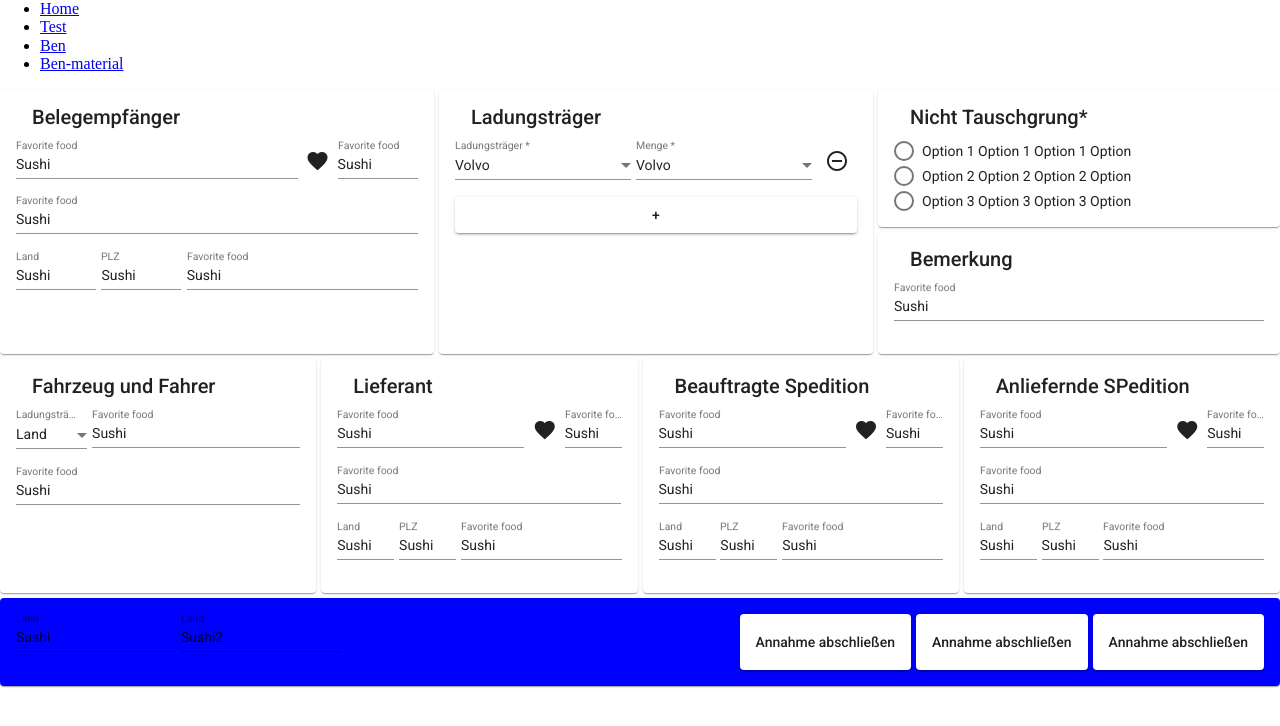
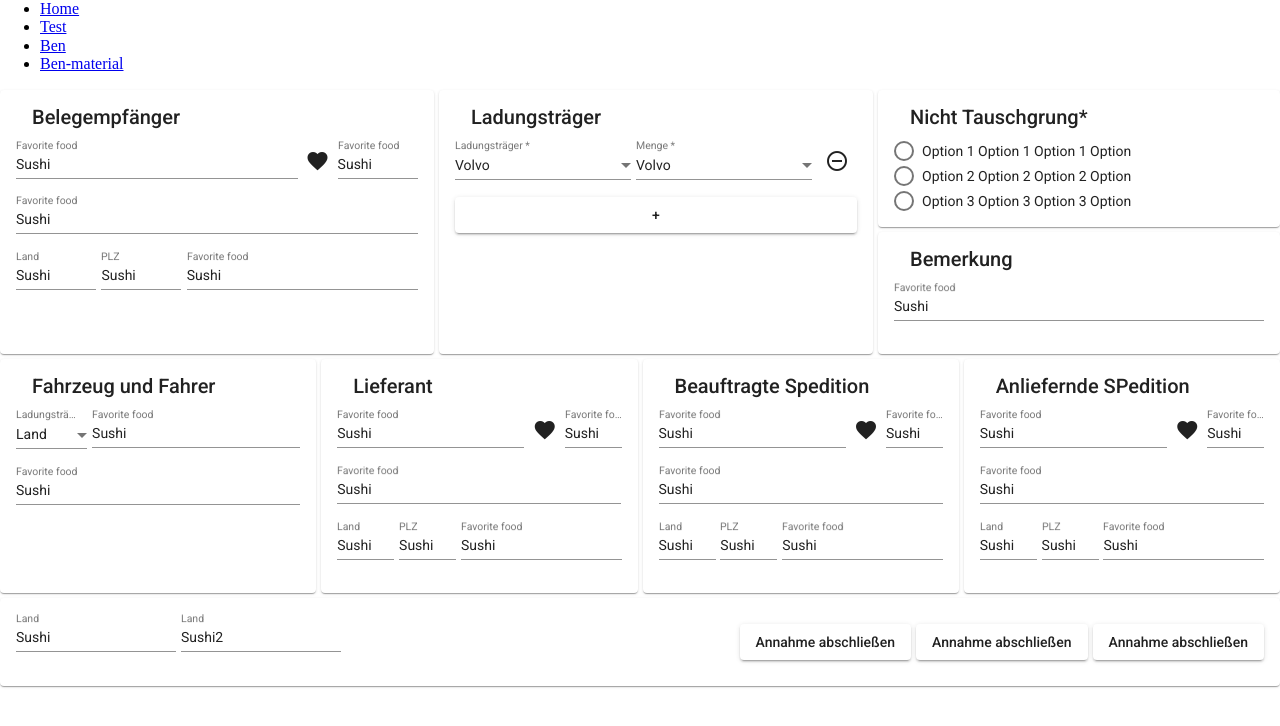
Before and after one commit to binoben/angular-8-material-flex-starter-template-qrncui, an Angular app: page /ben-material in a window 1280 px wide. Shown: the top 726 px of the page. Built offline with nearby package versions, Linux system fonts and the light colour scheme.

Commit message:
2 files modified

```diff
--- a/src/app/ben-material/ben-material.component.css
+++ b/src/app/ben-material/ben-material.component.css
@@ -10,7 +10,3 @@ div{ border: 1px solid black} */
 ::ng-deep .mat-form-field-infix {
     width: auto !important;
 }
-
-.blue{
-  background-color: blue;
-}
--- a/src/app/ben-material/ben-material.component.html
+++ b/src/app/ben-material/ben-material.component.html
@@ -260,7 +260,7 @@
 	</div>
 
 	<mat-card class="blue">
-		<mat-card-content fxFlexAlign="auto" fxLayout="row-reverse" fxLayoutGap="5px">
+		<mat-card-content fxLayout="row-reverse"  fxLayoutAlign="center center" fxLayoutGap="5px">
 
 			<button  mat-raised-button>Annahme abschließen</button>
 			<button mat-raised-button>Annahme abschließen</button>
```
